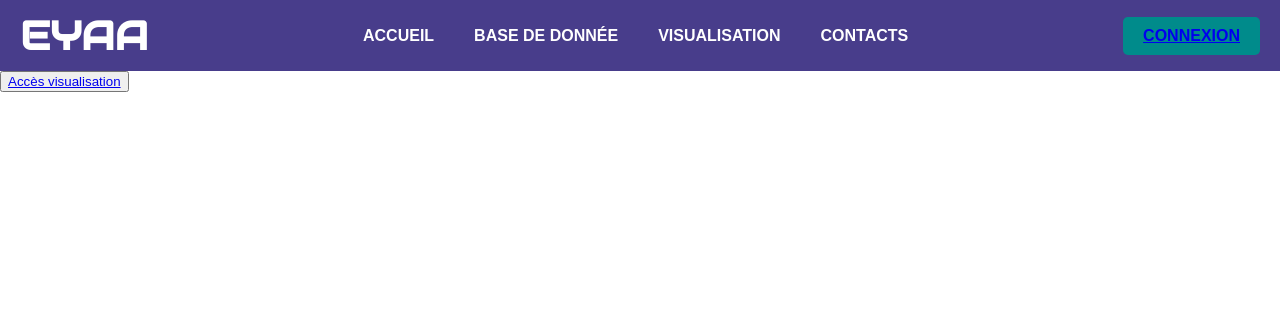
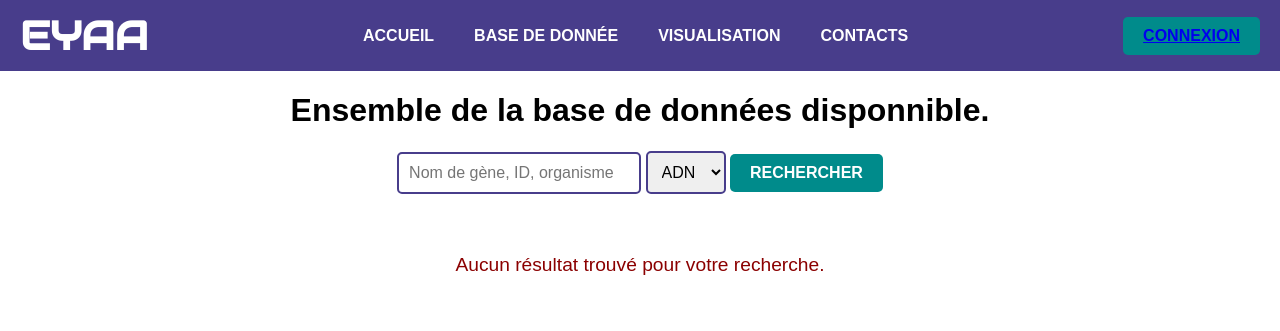
Before and after one commit to Antoine2596/The-EYAA-Project, a Django app: page /database/ in a window 1280 px wide. Shown: the top 331 px of the page. Run offline with Django 5.2, Linux system fonts and the light colour scheme.

Commit message:
update_16_01_interface

```diff
--- a/core/static/core/style.css
+++ b/core/static/core/style.css
@@ -89,3 +89,110 @@
     font-size: 1.5em;
     font-weight: bold;
 }
+
+/* Conteneur de la base de données */
+.database-title {
+    text-align: center;
+    margin: 20px 0;
+}
+
+.database-filter {
+    display: flex;
+    justify-content: center;
+    align-items: center;
+    margin-bottom: 20px;
+    gap: 10px;
+}
+
+.database-filter input[type="text"]{
+    padding: 10px;
+    font-size: 1em;
+    border: 2px solid darkslateblue;
+    border-radius: 5px;
+    width: 220px;
+}
+
+.database-filter select {
+    padding: 10px;
+    font-size: 1em;
+    border: 2px solid darkslateblue;
+    border-radius: 5px;
+    width: 80px;
+}
+
+.database-filter button {
+    background-color: darkcyan;
+    color: white;
+    border: none;
+    border-radius: 5px;
+    padding: 10px 20px;
+    font-size: 1em;
+    font-weight: bold;
+    text-transform: uppercase;
+    cursor: pointer;
+    transition: background-color 0.3s;
+}
+
+.database-filter button:hover {
+    background-color: teal;
+}
+
+/* Conteneur pour les résultats */
+.database-container {
+    display: flex;
+    flex-wrap: wrap;
+    justify-content: center;
+    gap: 20px;
+    padding: 20px;
+}
+
+/* Carte pour chaque séquence */
+.sequence-card {
+    background-color: white;
+    border: 2px solid darkslateblue;
+    border-radius: 10px;
+    width: 300px;
+    padding: 15px;
+    box-shadow: 0 4px 6px rgba(0, 0, 0, 0.1);
+    transition: transform 0.2s, box-shadow 0.2s;
+}
+
+.sequence-card:hover {
+    transform: scale(1.03);
+    box-shadow: 0 6px 10px rgba(0, 0, 0, 0.15);
+}
+
+.sequence-card p {
+    margin: 10px 0;
+    font-size: 1em;
+    color: black;
+}
+
+.sequence-card p strong {
+    color: darkslateblue;
+}
+
+.visualisation-access-button {
+    display: block;
+    text-align: center;
+    background-color: darkcyan;
+    color: white;
+    text-decoration: none;
+    border-radius: 5px;
+    padding: 10px 20px;
+    font-weight: bold;
+    margin-top: 10px;
+    transition: background-color 0.3s;
+}
+
+.visualisation-access-button:hover {
+    background-color: teal;
+}
+
+/* Message "Aucun résultat" */
+.database-container p {
+    font-size: 1.2em;
+    color: darkred;
+    text-align: center;
+    margin-top: 20px;
+}
--- a/core/templates/core/base.html
+++ b/core/templates/core/base.html
@@ -17,7 +17,7 @@
                     <li><a href="{% url 'home' %}">Accueil</a></li>
                     <li><a href="{% url 'genome_database' %}">Base de donnée</a></li>
                     <li><a href="{% url 'visualisation' %}">Visualisation</a></li>
-                    <li><a href="#contacts">Contacts</a></li>
+                    <li><a href="{% url 'contacts' %}">Contacts</a></li>
                 </ul>
             </nav>
             <button class="connexion-button"><a href="{% url 'connexion' %}">Connexion</a></button>
--- a/core/templates/core/database.html
+++ b/core/templates/core/database.html
@@ -6,5 +6,36 @@
 {% endblock %}
 
 {% block content %}
-<button class="visualisation_acces_button"><a href="{% url 'visualisation' %}">Accès visualisation</a></button>
+    <div class="database-title">
+        <h1 class="database">Ensemble de la base de données disponnible.</h1>
+    </div>
+
+    <div class="database-filter">
+        <form method="GET" action="{% url 'genome_database' %}">
+            <input type="text" name="user_request" placeholder="Nom de gène, ID, organisme">
+            <select name="sequence_type">
+                <option value="DNA">ADN</option>
+                <option value="RNA">ARN</option>
+            </select>
+            <button type="submit" value="Recherche" style="color: white;">Rechercher</button>
+        </form>
+    </div>
+
+    <div class="database-container">
+        {% if results %}
+            {% for sequence in results %}
+            <div class="sequence-card">
+                <h3>{{ genome.genome_id }}</h3>
+                <p>Organisme : {{ genome.organism }}</p>
+                <p>Type : {{ genome.get_genome_type_display }}</p>
+                <button class="visualisation_acces_button">
+                    <a href="{% url 'visualisation' genome.genome_id %}">Accès visualisation</a>
+                </button>
+        </div>
+            {% endfor %}
+        {% else %}
+            <p>Aucun résultat trouvé pour votre recherche.</p>
+        {% endif %}
+    </div>
+
 {% endblock %}
--- a/core/urls.py
+++ b/core/urls.py
@@ -5,7 +5,7 @@
     path("", views.home, name="home"),
     path("inscription/", views.inscription, name="inscription"),
     path("connexion/", views.connexion, name="connexion"),
-    path("contacts/", views.contact, name="contacts"),
+    path("contacts/", views.contacts, name="contacts"),
     path("visualisation/", views.visualisation, name = "visualisation"),
     path("database/", views.database, name="genome_database")
 ]
--- a/core/views.py
+++ b/core/views.py
@@ -3,13 +3,14 @@
 from .form import CustomUserCreationForm
 from django.contrib.auth import authenticate, login, logout
 from django.contrib import messages
+from .models import Genome
 
 # Page d'accueil
 def home(request):
     return render(request,"core/home.html")
 
 # Contacts
-def contact(request):
+def contacts(request):
     return render(request,"core/contacts.html")
 
 def database(request):
@@ -40,3 +41,34 @@
         else:
             return messages.error(request, "Nom d'utilisateur ou mot de passe incorrect")
     return render(request, 'core/connexion.html')
+
+def database_view(request):
+    user_request = request.GET.get("user_request", "")
+    sequence_type = request.GET.get("sequence_type", "")
+
+    if not user_request and not sequence_type:
+        results = Genome.objects.all()
+    else:
+        results = Genome.objects.filter(
+            organism__icontains=user_request,
+            genome_type__icontains=sequence_type
+        )
+
+        context = {"results": results}
+        return render(request,"database.html", context)
+
+# def database_search(request):
+#     query = request.GET.get("user_request", "")
+#     seq_type = request.GET.get("sequence_type", "")
+
+#     listing_of_results = Genome.objects.all()
+
+#     if query:
+#         listing_of_results = listing_of_results.filter(
+#             organism__icontains=query) | listing_of_results.filter(
+#                 sequence_id__icontains=query) | listing_of_results.filter(genome_organism_icontains=query)
+#     if seq_type:
+#         if seq_type == "DNA" or seq_type == "RNA":
+#             listing_of_results = listing_of_results.filter(genome__genome_type=seq_type)
+
+#     return render(request, "database.html", {"sequences": listing_of_results})
```
